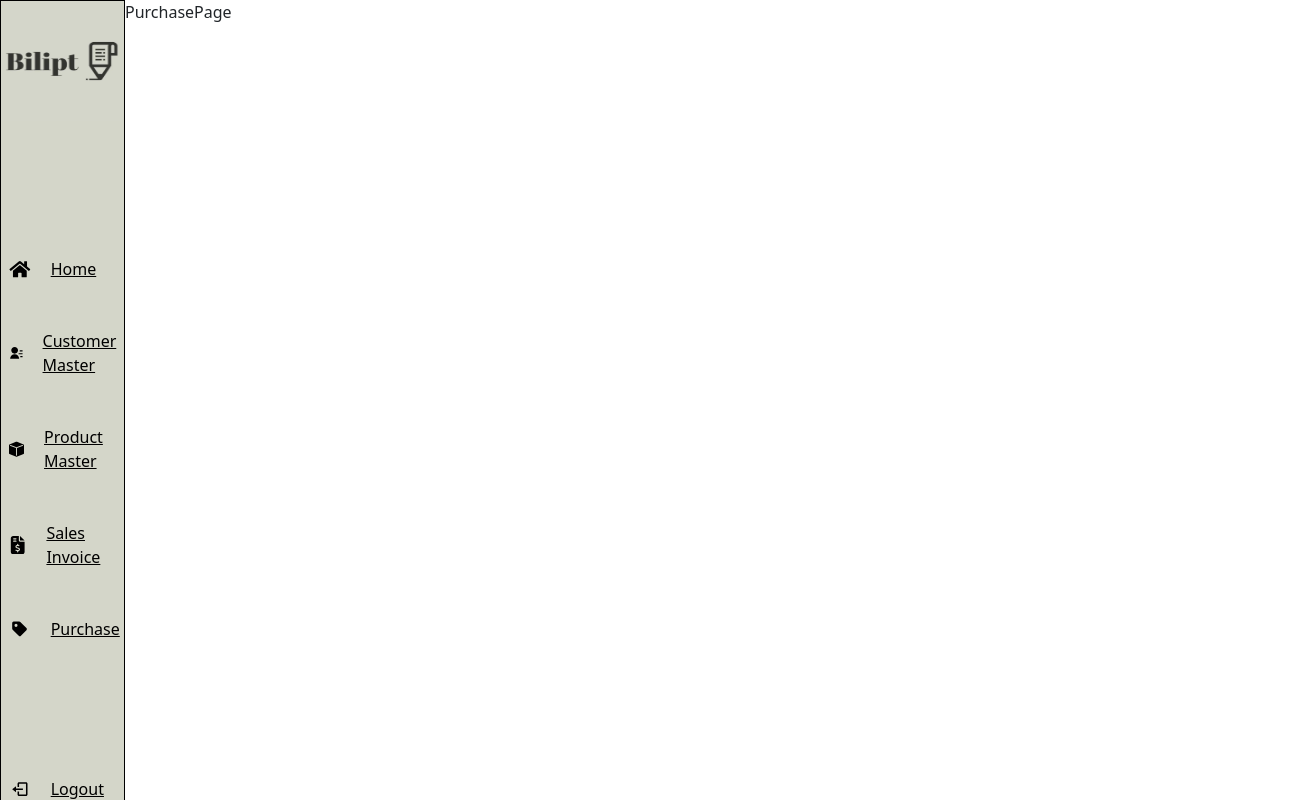
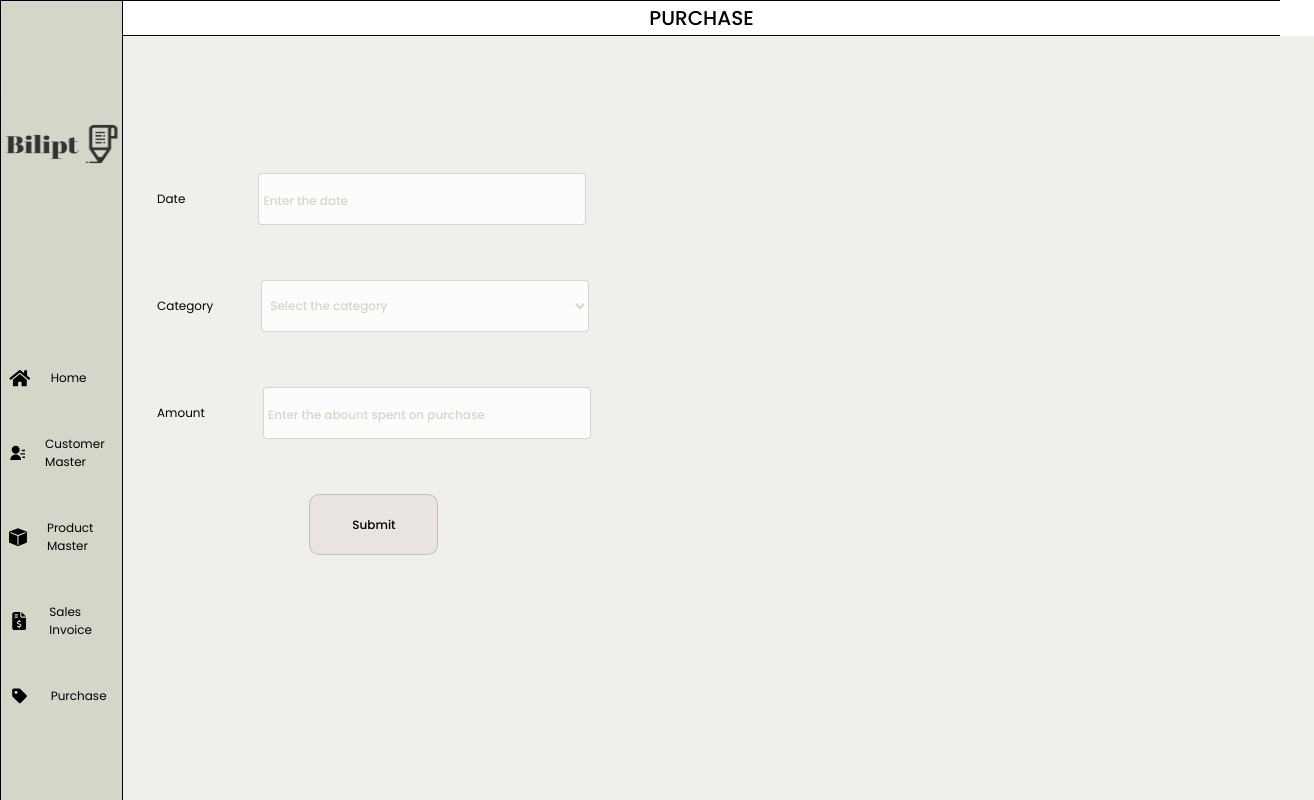
Before and after one commit to Dharunaa-M/bilipt, a React (Vite) app: page /purchase in a window 1280 px wide. Shown: the top 800 px of the page, 1314 px wide, since content can reach past the window. Built offline with nearby package versions, Linux system fonts and the light colour scheme.

Commit message:
pruchase page design completed

```diff
--- a/src/components/Navbar/navbar.css
+++ b/src/components/Navbar/navbar.css
@@ -1,10 +1,9 @@
 .nav-container {
     display: flex;
     flex-direction: column;
-    justify-content: space-between;
+    justify-content: space-around;
     border: 1px solid #000;
     width: 123px;
-    height: 100vh;
     background-color: #d4d6c9;
 }
 
@@ -19,8 +18,16 @@
     flex-direction: row;
     gap: 20px;
     align-items: center;
+    text-decoration: none;
     justify-content: start;
     padding: 0 0 0 8px;
+    font-family: "Poppins";
+    font-size: 12px;
+    font-weight: normal;
+    font-stretch: normal;
+    font-style: normal;
+    letter-spacing: normal;
+    color: #000;
 }
 
 .link .icon {
@@ -31,13 +38,4 @@
 .link .icon span {
     width: 41px;
     height: 23px;
-    font-family: "Poppins";
-    font-size: 12px;
-    font-weight: normal;
-    font-stretch: normal;
-    font-style: normal;
-    line-height: 5.5;
-    letter-spacing: normal;
-    text-align: center;
-    color: #000;
 }
--- a/src/pages/PurchasePage/PurchasePage.jsx
+++ b/src/pages/PurchasePage/PurchasePage.jsx
@@ -1,9 +1,41 @@
 import React from 'react'
 import "./purchasePage.css"
+import HeaderComponent from '../../components/Header/HeaderComponent'
 
 const PurchasePage = () => {
+
+  const handleSubmit = () => {
+    e.preventDefalut();
+    console.log("Submit is clicked!")
+  }
+
   return (
-    <div>PurchasePage</div>
+    <div className="d-block w-100">
+      <HeaderComponent headerText="PURCHASE" />
+      <div className="purchase-container">
+        <form>
+          <div className="d-flex flex-row gap-5 align-items-center">
+            <label>Date</label>
+            <input type="text" placeholder='Enter the date' style={{marginLeft: "25px"}} />
+          </div>
+          <div className="d-flex flex-row gap-5 align-items-center">
+            <label>Category</label>
+            <select>
+              <option value="">Select the category</option>
+              <option value="1">1</option>
+              <option value="2">2</option>
+              <option value="3">3</option>
+              <option value="4">4</option>
+            </select>
+          </div>
+          <div className="d-flex flex-row gap-5 align-items-center">
+            <label>Amount</label>
+            <input type="number" placeholder='Enter the abount spent on purchase' />
+          </div>
+          <button onClick={handleSubmit}>Submit</button>
+        </form>
+      </div>
+    </div>
   )
 }
 
--- a/src/pages/PurchasePage/purchasePage.css
+++ b/src/pages/PurchasePage/purchasePage.css
@@ -0,0 +1,113 @@
+.purchase-container {
+    width: 100%;
+    height: 100vh;
+    background-color: rgba(241, 239, 236, 0.98);
+    padding-left: 34px;
+    padding-top: 137px;
+}
+
+.purchase-container form {
+    width: fit-content;
+    display: flex;
+    flex-direction: column;
+    justify-content: start;
+    align-content: center;
+    gap: 55px;
+}
+
+.purchase-container form label {
+    font-family: "Poppins";
+    font-size: 12px;
+    font-weight: normal;
+    font-stretch: normal;
+    font-style: normal;
+    letter-spacing: normal;
+    text-align: center;
+    color: #000;
+    margin: 0;
+}
+
+.purchase-container form input[type=number],
+.purchase-container form input[type=text] {
+    width: 318px;
+    height: 34px;
+    flex-grow: 0;
+    outline: #fcfcfb;
+    padding: 8px 4px;
+    border-radius: 4px;
+    border: solid 1px rgba(0, 0, 0, 0.16);
+    background-color: #fcfcfb;
+    margin-left: 10px;
+}
+.purchase-container form input[type=number]::-webkit-inner-spin-button,
+.purchase-container form input[type=number]::-webkit-outer-spin-button {
+    -webkit-appearance: none;
+    -moz-appearance: none;
+    appearance: none;
+    margin: 0;
+}
+
+.purchase-container form input[type=number]::placeholder,
+.purchase-container form input[type=text]::placeholder {
+    font-family: "Poppins";
+    font-size: 12px;
+    font-weight: 500;
+    font-stretch: normal;
+    font-style: normal;
+    line-height: 0.83;
+    letter-spacing: normal;
+    text-align: left;
+    color: #d4d6c9;
+}
+
+.purchase-container form select {
+    width: 318px;
+    height: 34px;
+    flex-grow: 0;
+    padding: 8px 4px;
+    border-radius: 4px;
+    border: solid 1px rgba(0, 0, 0, 0.16);
+    background-color: #fcfcfb;
+    font-family: "Poppins";
+    font-size: 12px;
+    font-weight: 500;
+    font-stretch: normal;
+    font-style: normal;
+    line-height: 0.83;
+    letter-spacing: normal;
+    text-align: left;
+    color: #d4d6c9;
+    outline: #fcfcfb;
+}
+
+.purchase-container form option {
+    font-family: "Poppins";
+    font-size: 12px;
+    font-weight: 500;
+    font-stretch: normal;
+    font-style: normal;
+    line-height: 0.83;
+    letter-spacing: normal;
+    text-align: left;
+    color: #d4d6c9;
+}
+
+.purchase-container form button {
+    width: 91px;
+    height: 39px;
+    flex-grow: 0;
+    padding: 10px 18px 10px 18px;
+    border-radius: 10px;
+    border: solid 1px rgba(0, 0, 0, 0.16);
+    background-color: #e9e4df;
+    font-family: "Poppins";
+    font-size: 12px;
+    font-weight: 500;
+    font-stretch: normal;
+    font-style: normal;
+    line-height: 0.83;
+    letter-spacing: normal;
+    text-align: center;
+    color: #000;
+    margin: 0 auto 0 auto;
+}
```
